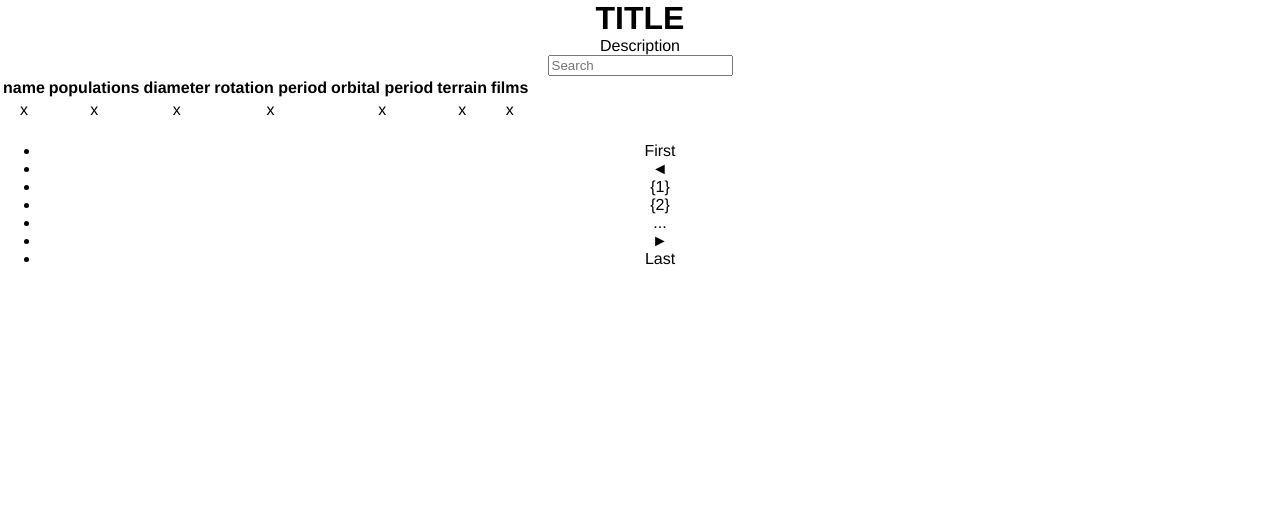
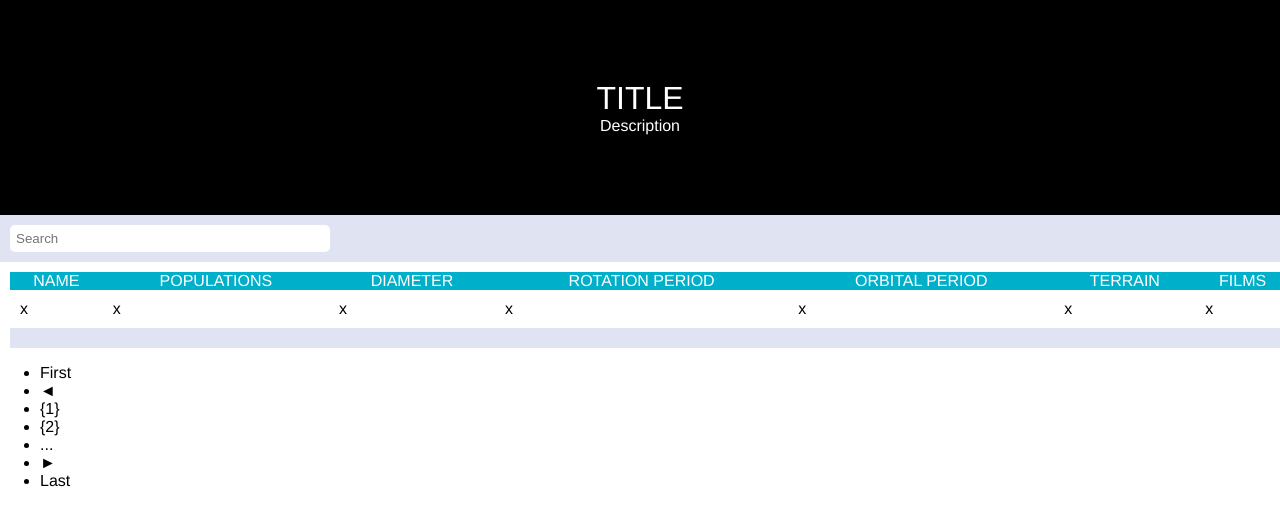
Before and after one commit to Bamblehorse/Angular-Planet-Api, a website: page src/pug/index.pug in a window 1280 px wide. Drawn offline with nearby package versions, Linux system fonts and the light colour scheme; files that its build step writes are made by us from their sources.

Commit message:
added new styling #7

```diff
--- a/src/sass/base/base.sass
+++ b/src/sass/base/base.sass
@@ -1,13 +1,7 @@
-// Resets
-body,
-html,
-h1,
-p
-  margin: 0
-  padding: 0
-
+@import normalise
 // Colours
 $black: #000
+$white: #fff
 $turquoise: #00b0ca
 
 $grey: #dfe3f2
@@ -15,9 +9,9 @@ $grey--dark: #959595
 $grey--light: #f0f5f9
 
 // Font Styles
-
+$font--size: 1rem
+$font--base: Helvetica, Arial
 
 // Base Styles
 body
-  font-family: helvetica, arial
-  text-align: center
+  font-family: $font--base
--- /dev/null
+++ b/src/sass/base/normalise.sass
@@ -0,0 +1,12 @@
+// Resets
+body,
+html,
+h1,
+p,
+th
+  font-weight: 100
+  margin: 0
+  padding: 0
+
+table
+  border-collapse: collapse
--- a/src/sass/layout/layout.sass
+++ b/src/sass/layout/layout.sass
@@ -0,0 +1,3 @@
+.header
+  padding: 10vh
+  text-align: center
--- a/src/sass/modules/modules.sass
+++ b/src/sass/modules/modules.sass
@@ -0,0 +1,19 @@
+.search
+  .search__input
+    border: 0
+    margin: 10px
+    border-radius: 5px
+    padding: 6px
+    width: 25vw
+
+
+.table
+  width: 100vw
+  margin: 10px
+  border-radius: 50px
+  // table-layout: fixed
+  .table__head
+    text-transform: uppercase
+  .table__row td
+    padding: 10px
+  .table__foot
--- a/src/sass/theme/theme.sass
+++ b/src/sass/theme/theme.sass
@@ -0,0 +1,12 @@
+.header--dark
+  background-color: $black
+  color: $white
+
+.search--grey,
+.table__foot--grey
+  background-color: $grey
+  color: $grey--dark
+
+.table__head--turquoise
+  background-color: $turquoise
+  color: $white
```
